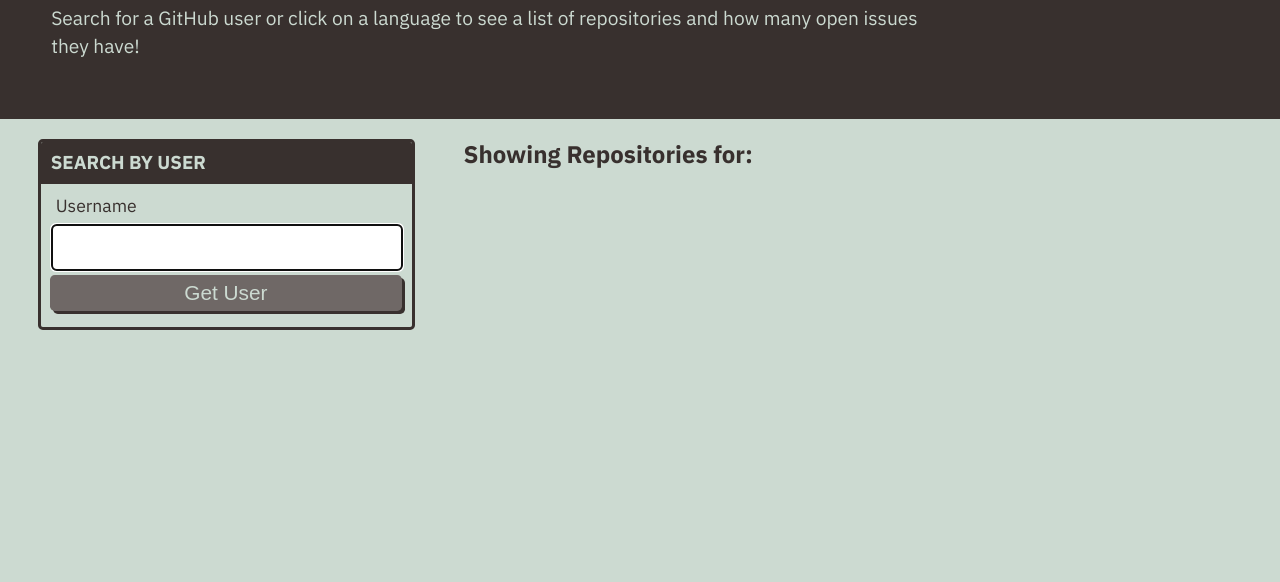
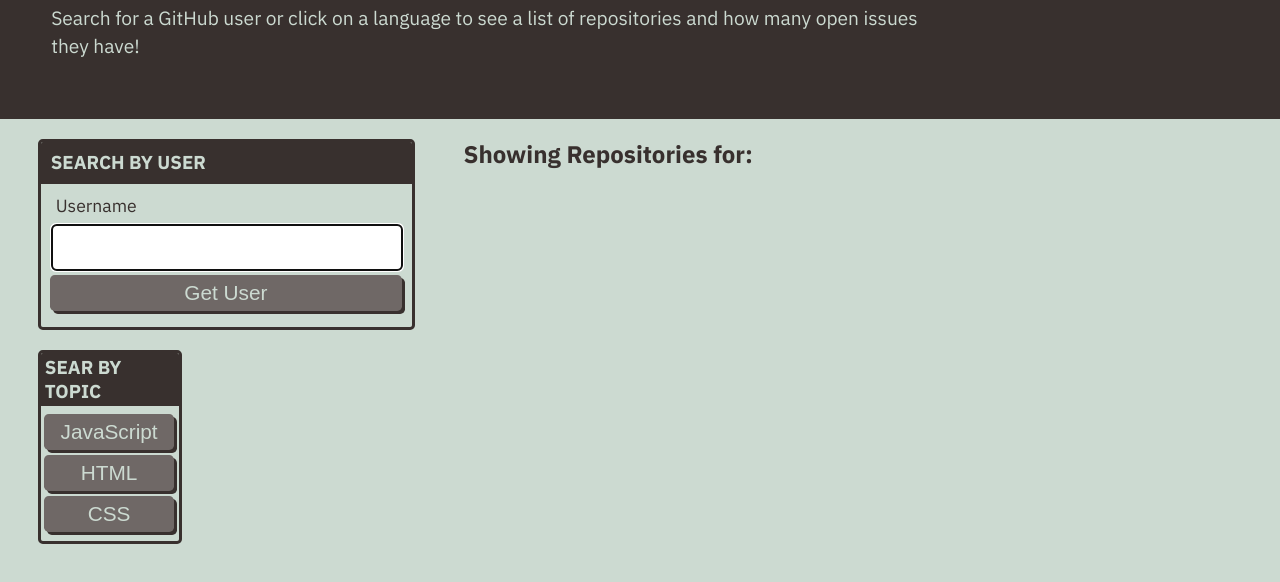
Before and after one commit to allielynne20/git-it-done, a plain HTML site: page index.html in a window 1280 px wide. Shown: the part 114-696 px from the top of the page. Drawn offline with Linux system fonts and the light colour scheme.

Commit message:
added language buttons

```diff
--- a/assets/js/homepage.js
+++ b/assets/js/homepage.js
@@ -3,6 +3,8 @@ var nameInputEl = document.querySelector("#username");
 
 var repoContainerEl = document.querySelector("#repos-container");
 var repoSearchTerm = document.querySelector("#repo-search-term");
+
+var languageButtonEl = document.querySelector("#language-buttons");
 
 var getUserRepos = function (user) {
     //console.log("function was called");
@@ -74,6 +76,7 @@ var displayRepos = function (repos, searchTerm) {
     // clear old content
     repoContainerEl.textContent = "";
     repoSearchTerm.textContent = searchTerm;
+
     // loop over repos
     for (var i = 0; i < repos.length; i++) {
         // format repo name
@@ -116,7 +119,7 @@ var getFeaturedRepos = function (language) {
 
     fetch(apiUrl).then(function (response) {
         if (response.ok) {
-            response.json().then(function(data) {
+            response.json().then(function (data) {
                 //console.log(data)
                 displayRepos(data.items, language);
             });
@@ -128,4 +131,11 @@ var getFeaturedRepos = function (language) {
     });
 };
 
+var buttonClickHandler = function (event) {
+    var language = event.target.getAttribute("data-language");
+    console.log(language);
+};
+
 userFormEl.addEventListener("submit", formSubmitHandler);
+
+languageButtonsEl.addEventListener("click", buttonClickHandler);
--- a/index.html
+++ b/index.html
@@ -20,6 +20,7 @@
 
 
   <main class="flex-row justify-space-between">
+
     <div class="col-12 col-md-4">
       <div class="card">
         <h3 class="card-header text-uppercase">Search By User</h3>
@@ -35,6 +36,16 @@
       <h2 class="subtitle">Showing Repositories for: <span id="repo-search-term"></span></h2>
       <div id="repos-container" class="list-group"></div>
     </div>
+
+    <div class="card">
+      <h3 class="card-header text-uppercase">Sear By Topic</h3>
+      <div class="card-body" id="language-buttons">
+        <button class="btn" data-language="javascript">JavaScript</button>
+        <button class="btn" data-language="html">HTML</button>
+        <button class="btn" data-language="css">CSS</button>
+      </div>
+    </div>
+
   </main>
   <script src="./assets/js/homepage.js"></script>
 </body>
```
